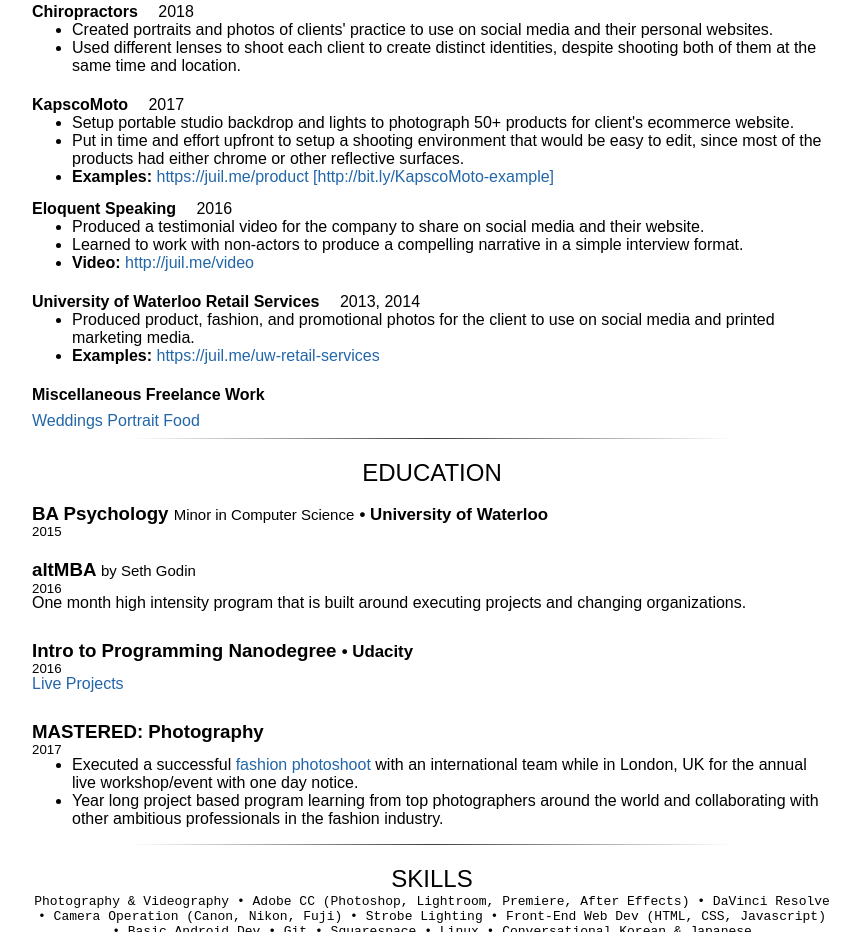
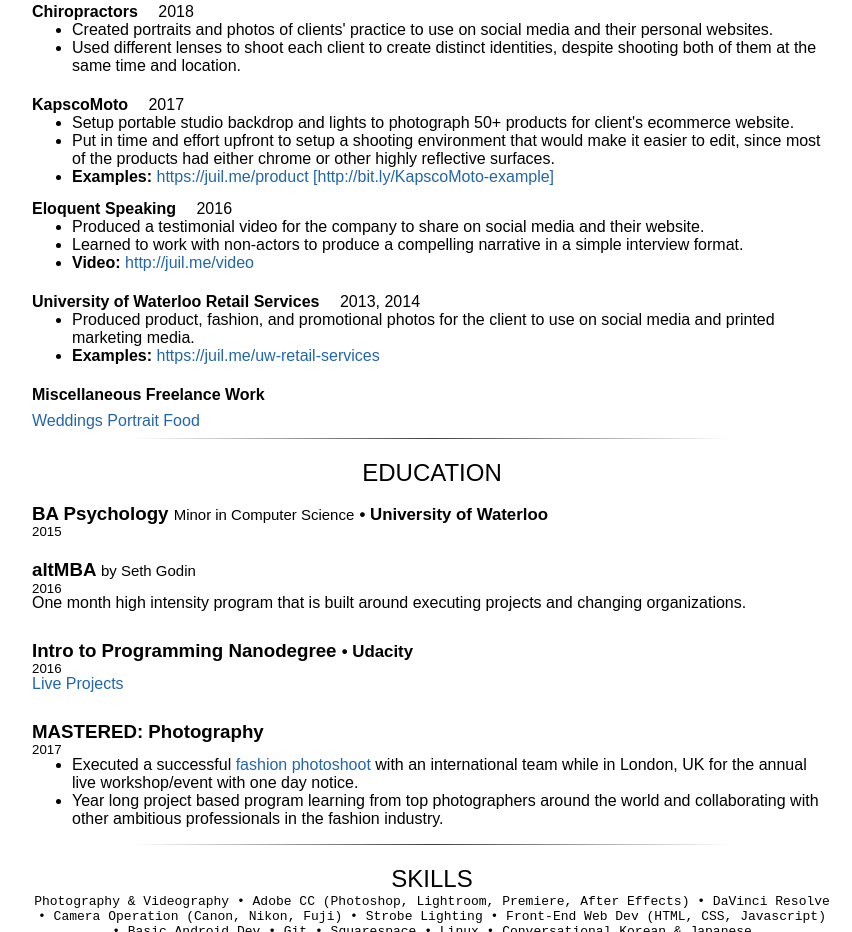
Before and after one commit to juil/resume, a plain HTML site: page resume-photo.html in a window 1280 px wide. Shown: the part 913-1845 px from the top of the page, without its empty margins (208-1060 px from the left). Drawn offline with Linux system fonts and the light colour scheme.

Commit message:
Minor edit to wording in KapscoMoto.

```diff
--- a/resume-photo.html
+++ b/resume-photo.html
@@ -98,7 +98,7 @@
             <span class="date">2017</span></h4>
           <ul>
             <li>Setup portable studio backdrop and lights to photograph 50+ products for client's ecommerce website.</li>
-            <li>Put in time and effort upfront to setup a shooting environment that would be easy to edit, since most of the products had either chrome or other reflective surfaces.
+            <li>Put in time and effort upfront to setup a shooting environment that would make it easier to edit, since most of the products had either chrome or other highly reflective surfaces.
             <li><b>Examples:</b>
               <a href="https://juil.me/product">
                 https://juil.me/product</a>
```
